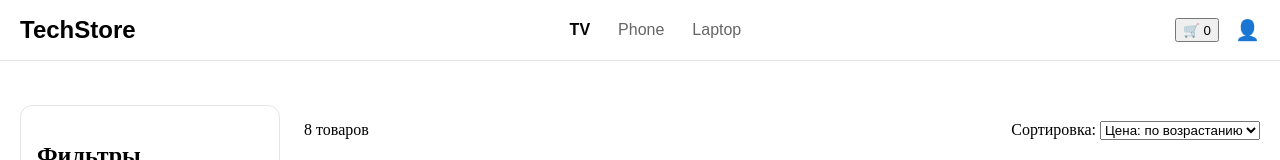
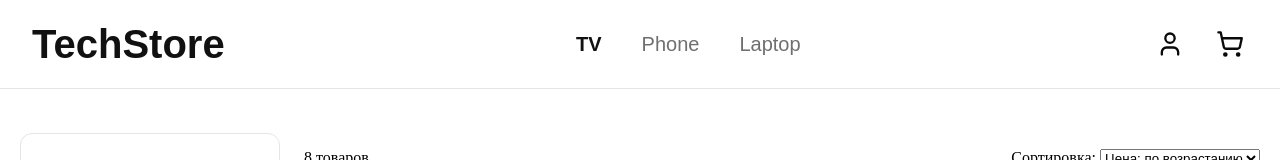
Before and after one commit to DaniilTbot/ecom, a React (Vite) app: page / in a window 1280 px wide. Shown: the top 160 px of the page. Built offline with nearby package versions, Linux system fonts and the light colour scheme.

Commit message:
обновили дизайн иконок профиля, корзины и страницу пустой корзины

```diff
--- a/src/components/Header.jsx
+++ b/src/components/Header.jsx
@@ -1,3 +1,6 @@
+import cartIcon from "../assets/icon.svg";
+import profileIcon from "../assets/icon2.svg";
+
 function Header({ pageType, setPageType, cart }) {
   const totalItems = Object.values(cart).reduce((sum, count) => sum + count, 0);
 
@@ -30,12 +33,19 @@ function Header({ pageType, setPageType, cart }) {
         </button>
       </nav>
 
-      <div className="header-icons">
-        <button onClick={() => setPageType("cart")}>
-          🛒 {totalItems}
+      <div className="header-actions">
+        <button
+          className="header-icon-button"
+          onClick={() => setPageType("cart")}
+          aria-label="Открыть корзину"
+        >
+          <img src={cartIcon} alt="Корзина" className="header-icon-image" />
+          {totalItems > 0 && <span className="header-cart-badge">{totalItems}</span>}
         </button>
 
-        <span>👤</span>
+        <button className="header-icon-button" aria-label="Профиль" type="button">
+          <img src={profileIcon} alt="Профиль" className="header-icon-image" />
+        </button>
       </div>
     </header>
   );
--- a/src/pages/Cart.jsx
+++ b/src/pages/Cart.jsx
@@ -40,18 +40,28 @@ function Cart({ cart, setCart, setPageType }) {
   if (cartItems.length === 0) {
     return (
       <div className="home">
-        <div className="cart-page">
-          <h1>Корзина пуста</h1>
-          <button onClick={() => setPageType("tv")}>Продолжить покупки</button>
-        </div>
+        <section className="cart-page cart-page-empty">
+          <h1 className="cart-title">Корзина</h1>
+
+          <div className="empty-cart-box">
+            <p className="empty-cart-text">Ваша корзина пуста</p>
+            <button
+              className="empty-cart-button"
+              onClick={() => setPageType("tv")}
+              type="button"
+            >
+              Продолжить покупки
+            </button>
+          </div>
+        </section>
       </div>
     );
   }
 
   return (
     <div className="home">
-      <div className="cart-page">
-        <h1>Корзина</h1>
+      <section className="cart-page">
+        <h1 className="cart-title">Корзина</h1>
 
         <div className="cart-layout">
           <div className="cart-items">
@@ -70,33 +80,45 @@ function Cart({ cart, setCart, setPageType }) {
                   <div className="cart-item-info">
                     <p>{product.make}</p>
                     <h2>{product.model}</h2>
-                    <p>${itemTotal.toLocaleString()}</p>
+                    <p>${itemTotal.toFixed(2)}</p>
                   </div>
 
                   <div className="cart-item-controls">
-                    <button onClick={() => decreaseQuantity(product.id)}>-</button>
+                    <button onClick={() => decreaseQuantity(product.id)} type="button">
+                      -
+                    </button>
                     <span>{quantity}</span>
-                    <button onClick={() => increaseQuantity(product.id)}>+</button>
+                    <button onClick={() => increaseQuantity(product.id)} type="button">
+                      +
+                    </button>
                   </div>
 
-                  <button onClick={() => removeItem(product.id)}>Удалить</button>
+                  <button
+                    className="cart-remove-button"
+                    onClick={() => removeItem(product.id)}
+                    type="button"
+                  >
+                    Удалить
+                  </button>
                 </div>
               );
             })}
           </div>
 
-          <div className="cart-summary">
+          <aside className="cart-summary">
             <h2>Сумма заказа</h2>
             <p>Подытог: ${subtotal.toFixed(2)}</p>
             <p>Налог (8%): ${tax.toFixed(2)}</p>
             <p>Доставка: Рассчитывается при оформлении</p>
             <p>Итого: ${total.toFixed(2)}</p>
 
-            <button>Перейти к оформлению</button>
-            <button onClick={() => setPageType("tv")}>Назад к покупкам</button>
-          </div>
+            <button type="button">Перейти к оформлению</button>
+            <button onClick={() => setPageType("tv")} type="button">
+              Назад к покупкам
+            </button>
+          </aside>
         </div>
-      </div>
+      </section>
     </div>
   );
 }
--- a/src/pages/Home.css
+++ b/src/pages/Home.css
@@ -97,26 +97,29 @@
   display: flex;
   justify-content: space-between;
   align-items: center;
-  gap: 16px;
+  gap: 24px;
   flex-wrap: wrap;
-  padding: 16px 20px;
+  padding: 24px 32px;
   margin-bottom: 24px;
   border-bottom: 1px solid #e5e5e5;
   background: white;
 }
 
 .header-logo {
-  font-size: 24px;
+  font-size: 40px;
   font-weight: 700;
+  line-height: 1;
   background: none;
   border: none;
   cursor: pointer;
   padding: 0;
+  color: #111;
 }
 
 .header-nav {
   display: flex;
-  gap: 16px;
+  align-items: center;
+  gap: 40px;
   flex-wrap: wrap;
 }
 
@@ -124,20 +127,57 @@
   background: none;
   border: none;
   cursor: pointer;
-  font-size: 16px;
-  color: #666;
+  font-size: 20px;
+  font-weight: 500;
+  color: #6f6f6f;
+  padding: 0;
 }
 
 .header-link.active {
-  color: black;
+  color: #111;
   font-weight: 700;
 }
 
-.header-icons {
+.header-actions {
   display: flex;
-  gap: 16px;
-  font-size: 20px;
-  flex-wrap: wrap;
+  align-items: center;
+  gap: 24px;
+}
+
+.header-icon-button {
+  position: relative;
+  display: flex;
+  align-items: center;
+  justify-content: center;
+  width: 36px;
+  height: 36px;
+  padding: 0;
+  border: none;
+  background: transparent;
+  cursor: pointer;
+}
+
+.header-icon-image {
+  width: 28px;
+  height: 28px;
+  object-fit: contain;
+  display: block;
+}
+
+.header-cart-badge {
+  position: absolute;
+  top: -8px;
+  right: -10px;
+  min-width: 28px;
+  height: 28px;
+  padding: 0 7px;
+  border-radius: 999px;
+  background: #07071a;
+  color: white;
+  font-size: 16px;
+  font-weight: 700;
+  line-height: 28px;
+  text-align: center;
 }
 
 .footer {
@@ -190,7 +230,8 @@
   padding: 8px 12px;
   border: none;
   border-radius: 8px;
-  background: #f3f3f3;
+  background: #0b0b21;
+  color: white;
   cursor: pointer;
 }
 
@@ -200,21 +241,49 @@
   color: #777;
 }
 
-@media (max-width: 900px) {
-  .layout {
-    flex-direction: column;
-  }
-
-  .sidebar {
-    width: 100%;
-  }
-
-  .products {
-    justify-content: center;
-  }
-}
 .cart-page {
   width: 100%;
+}
+
+.cart-title {
+  margin: 0 0 32px;
+  font-size: 42px;
+  font-weight: 700;
+  color: #111;
+}
+
+.cart-page-empty {
+  min-height: 58vh;
+  display: flex;
+  flex-direction: column;
+}
+
+.empty-cart-box {
+  flex: 1;
+  display: flex;
+  flex-direction: column;
+  align-items: center;
+  justify-content: center;
+  gap: 18px;
+  text-align: center;
+}
+
+.empty-cart-text {
+  margin: 0;
+  font-size: 20px;
+  color: #7a7a8c;
+}
+
+.empty-cart-button {
+  min-width: 220px;
+  padding: 14px 24px;
+  border: none;
+  border-radius: 10px;
+  background: #07071a;
+  color: white;
+  font-size: 16px;
+  font-weight: 600;
+  cursor: pointer;
 }
 
 .cart-layout {
@@ -248,15 +317,15 @@
   border-radius: 10px;
 }
 
-.cart-item-info p,
-.cart-item-info h2 {
-  margin: 0;
-}
-
 .cart-item-info {
   display: flex;
   flex-direction: column;
   gap: 8px;
+}
+
+.cart-item-info p,
+.cart-item-info h2 {
+  margin: 0;
 }
 
 .cart-item-controls {
@@ -270,6 +339,14 @@
   height: 40px;
   border: none;
   border-radius: 8px;
+  cursor: pointer;
+}
+
+.cart-remove-button {
+  padding: 10px 16px;
+  border: none;
+  border-radius: 8px;
+  background: #f3f3f3;
   cursor: pointer;
 }
 
@@ -295,7 +372,44 @@
   cursor: pointer;
 }
 
+.cart-summary button:first-of-type {
+  background: #07071a;
+  color: white;
+}
+
 @media (max-width: 900px) {
+  .layout {
+    flex-direction: column;
+  }
+
+  .sidebar {
+    width: 100%;
+  }
+
+  .products {
+    justify-content: center;
+  }
+
+  .header {
+    padding: 20px;
+  }
+
+  .header-logo {
+    font-size: 32px;
+  }
+
+  .header-nav {
+    gap: 20px;
+  }
+
+  .header-link {
+    font-size: 18px;
+  }
+
+  .cart-title {
+    font-size: 32px;
+  }
+
   .cart-layout {
     grid-template-columns: 1fr;
   }
@@ -308,4 +422,9 @@
     width: 100%;
     height: 220px;
   }
+
+  .empty-cart-button {
+    width: 100%;
+    max-width: 280px;
+  }
 }
```
Also changed, not shown: src/assets/icon.svg (added), src/assets/icon2.svg (added).
